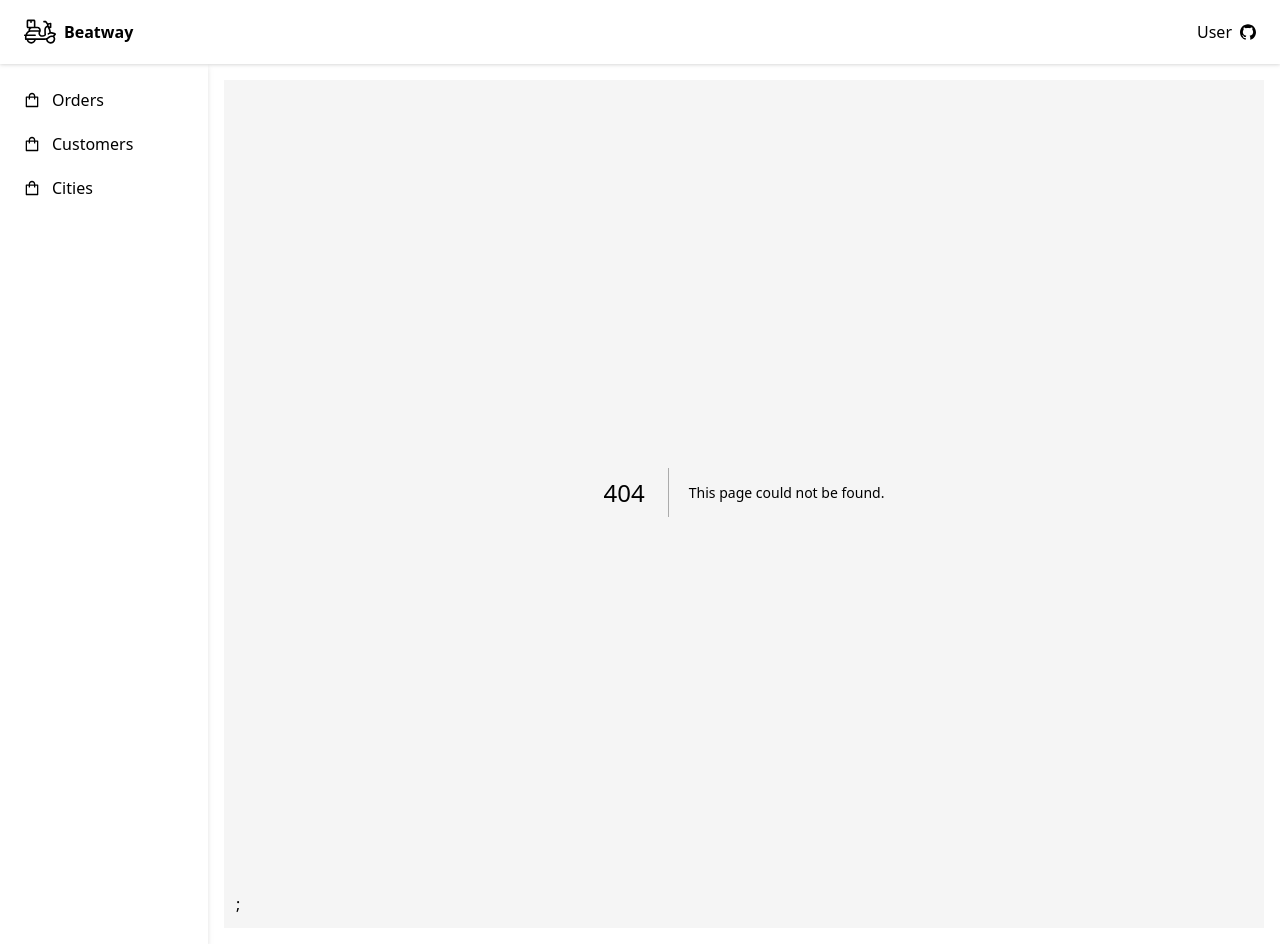
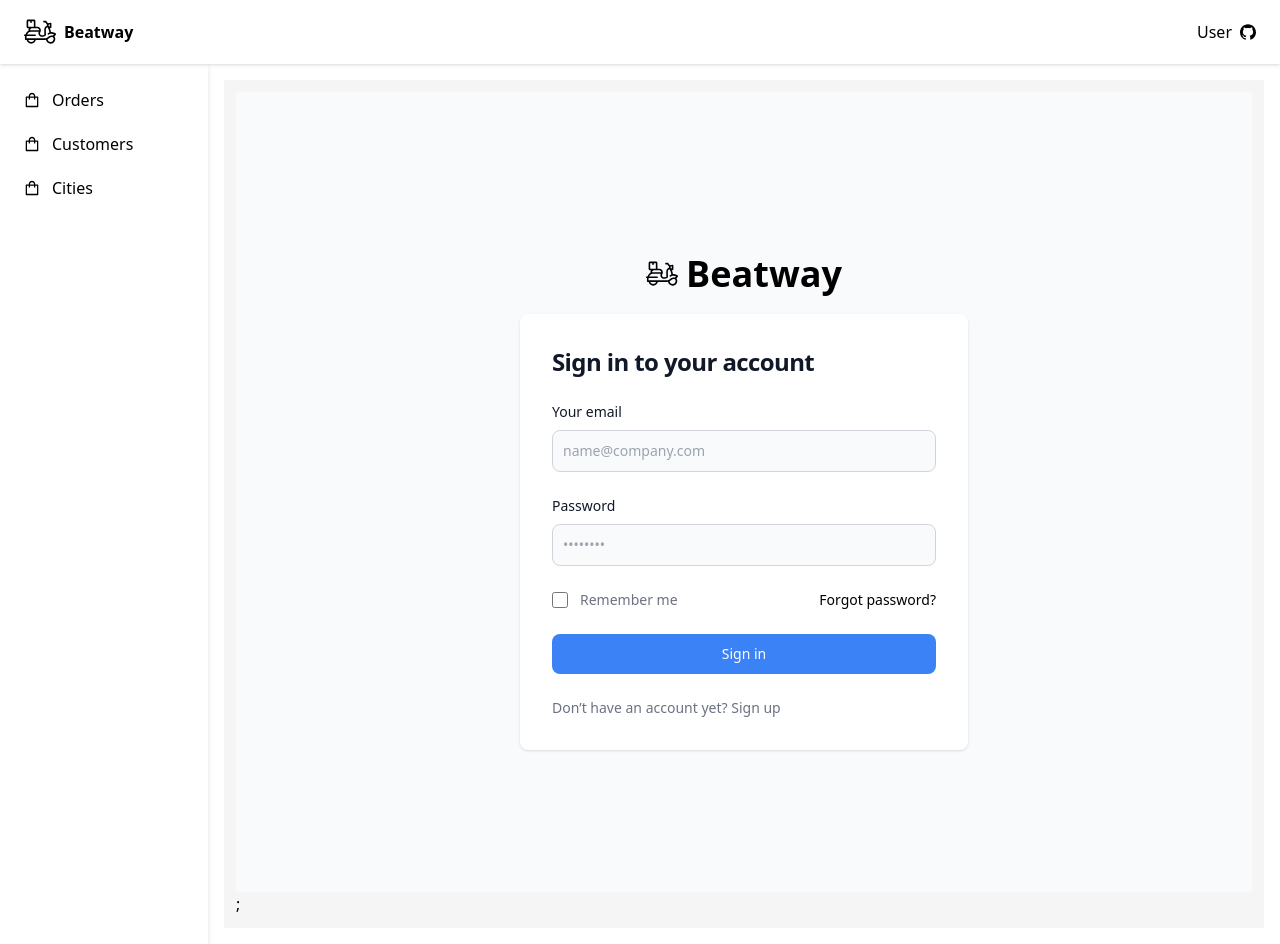
Before and after one commit to chinhvnn/beat-admin-nextjs, a Next.js app: page /login in a window 1280 px wide. Before the commit this address had no page. Built offline with nearby package versions, Linux system fonts and the light colour scheme.

Commit message:
add view port hook and login page

```diff
--- a/src/components/layout/AdminLayout.tsx
+++ b/src/components/layout/AdminLayout.tsx
@@ -2,41 +2,29 @@
 import Header from './Header';
 import Sidebar from './Sidebar';
 import ContentWrapper from './ContentWrapper';
+import useViewport from '@/hooks/useViewport';
 
 export interface IAdminLayoutProps {
   children: any;
 }
 
 export default function AdminLayout(props: IAdminLayoutProps) {
-  const [screenSize, setScreenSize] = useState() as any;
-  const [showSidebar, setShowSidebar] = useState(screenSize?.width >= 990);
-
-  useEffect(() => {
-    checkingScreenSize();
-    window.addEventListener('resize', checkingScreenSize);
-    return () => {
-      window.removeEventListener('resize', checkingScreenSize);
-    };
-  }, []);
-
-  const checkingScreenSize = () => {
-    setScreenSize({ height: window.innerHeight, width: window.innerWidth });
-  };
+  const { vw, vh } = useViewport() as any;
+  const [showSidebar, setShowSidebar] = useState(vw >= 990);
 
   const toggleMenu = () => {
     setShowSidebar(!showSidebar);
   };
-  console.log('111', showSidebar);
 
   return (
     <div className="root-wrapper min-h-screen flex">
       <div
         className="sidebar-mask fixed z-[1000] h-screen w-screen bg-gray-500 opacity-50"
-        hidden={screenSize?.width >= 990 || !showSidebar}
+        hidden={vw >= 990 || !showSidebar}
         onClick={() => toggleMenu()}
       ></div>
-      <Header screenSize={screenSize} toggleMenu={toggleMenu} />
-      <Sidebar screenSize={screenSize} showSidebar={showSidebar} />
+      <Header screenSize={{ vw, vh }} toggleMenu={toggleMenu} />
+      <Sidebar screenSize={{ vw, vh }} showSidebar={showSidebar} />
       <ContentWrapper>{props.children}</ContentWrapper>
     </div>
   );
--- a/src/components/layout/Header.tsx
+++ b/src/components/layout/Header.tsx
@@ -1,6 +1,6 @@
 import React from 'react';
 import { GithubOutlined, MenuFoldOutlined } from '@ant-design/icons';
-import BrandName from './BrandName';
+import BrandName from '../common/BrandName';
 
 export interface IHeaderProps {
   screenSize: any;
@@ -11,7 +11,7 @@
   return (
     <header className="fixed z-[999] h-16 w-screen bg-white drop-shadow flex justify-between items-center px-6 py-2">
       <div>
-        {props.screenSize?.width >= 990 ? (
+        {props.screenSize?.vw >= 990 ? (
           <BrandName />
         ) : (
           <div
--- a/src/components/layout/Sidebar.tsx
+++ b/src/components/layout/Sidebar.tsx
@@ -1,7 +1,7 @@
 import React from 'react';
 import { ShoppingOutlined } from '@ant-design/icons';
 import Link from 'next/link';
-import BrandName from './BrandName';
+import BrandName from '../common/BrandName';
 
 export interface ISidebarProps {
   screenSize: any;
@@ -10,7 +10,7 @@
 
 export default function Sidebar(props: ISidebarProps) {
   const renderSidebarClassName = (): string => {
-    if (props.screenSize?.width < 990) {
+    if (props.screenSize?.vw < 990) {
       let className = 'z-[1000] fixed h-screen mt-0 pt-0';
       if (props.showSidebar) {
         return className + ' w-52';
@@ -24,11 +24,11 @@
   return (
     <aside
       className={`sidebar drop-shadow-md bg-white transition-all duration-300 overflow-hidden ${renderSidebarClassName()}`}
-      // hidden={props.screenSize?.width < 990 && !props.showSidebar}
+      // hidden={props.screenSize?.vw < 990 && !props.showSidebar}
     >
       <div
         className="h-16 px-5 py-2 border-b flex items-center"
-        hidden={props.screenSize?.width >= 990}
+        hidden={props.screenSize?.vw >= 990}
       >
         <BrandName />
       </div>
--- /dev/null
+++ b/src/hooks/useViewport.tsx
@@ -0,0 +1,26 @@
+import React, { useState } from 'react';
+
+const useViewport = () => {
+  const [vw, setVW] = useState(0);
+  const [vh, setVH] = useState(0);
+
+  React.useEffect(() => {
+    const setSizes = () => {
+      if (window.innerWidth !== vw) {
+        setVW(window.innerWidth);
+      }
+
+      if (window.innerHeight !== vh) {
+        setVH(window.innerHeight);
+      }
+    };
+
+    setSizes();
+    window.addEventListener('resize', setSizes);
+    return () => window.removeEventListener('resize', setSizes);
+  }, [vh, vw]);
+
+  return { vw, vh };
+};
+
+export default useViewport;
--- /dev/null
+++ b/src/pages/login/index.tsx
@@ -0,0 +1,93 @@
+import BrandName from '@/components/common/BrandName';
+import React from 'react';
+
+export interface ILoginPageProps {}
+
+export default function LoginPage(props: ILoginPageProps) {
+  return (
+    <section className="bg-gray-50 dark:bg-gray-900">
+      <div className="flex flex-col items-center justify-center px-6 py-8 mx-auto md:h-screen lg:py-0">
+        <div className="brand-name flex justify-center m-5 text-4xl">
+          <BrandName />
+        </div>
+        <div className="w-full bg-white rounded-lg shadow dark:border md:mt-0 sm:max-w-md xl:p-0 dark:bg-gray-800 dark:border-gray-700">
+          <div className="p-6 space-y-4 md:space-y-6 sm:p-8">
+            <h1 className="text-xl font-bold leading-tight tracking-tight text-gray-900 md:text-2xl dark:text-white">
+              Sign in to your account
+            </h1>
+            <form className="space-y-4 md:space-y-6" action="#">
+              <div>
+                <label
+                  htmlFor="email"
+                  className="block mb-2 text-sm font-medium text-gray-900 dark:text-white"
+                >
+                  Your email
+                </label>
+                <input
+                  type="email"
+                  name="email"
+                  id="email"
+                  className="bg-gray-50 border border-gray-300 text-gray-900 sm:text-sm rounded-lg focus:ring-primary-600 focus:border-primary-600 block w-full p-2.5 dark:bg-gray-700 dark:border-gray-600 dark:placeholder-gray-400 dark:text-white dark:focus:ring-blue-500 dark:focus:border-blue-500"
+                  placeholder="name@company.com"
+                />
+              </div>
+              <div>
+                <label
+                  htmlFor="password"
+                  className="block mb-2 text-sm font-medium text-gray-900 dark:text-white"
+                >
+                  Password
+                </label>
+                <input
+                  type="password"
+                  name="password"
+                  id="password"
+                  placeholder="••••••••"
+                  className="bg-gray-50 border border-gray-300 text-gray-900 sm:text-sm rounded-lg focus:ring-primary-600 focus:border-primary-600 block w-full p-2.5 dark:bg-gray-700 dark:border-gray-600 dark:placeholder-gray-400 dark:text-white dark:focus:ring-blue-500 dark:focus:border-blue-500"
+                />
+              </div>
+              <div className="flex items-center justify-between">
+                <div className="flex items-start">
+                  <div className="flex items-center h-5">
+                    <input
+                      id="remember"
+                      aria-describedby="remember"
+                      type="checkbox"
+                      className="w-4 h-4 border border-gray-300 rounded bg-gray-50 focus:ring-3 focus:ring-primary-300 dark:bg-gray-700 dark:border-gray-600 dark:focus:ring-primary-600 dark:ring-offset-gray-800"
+                    />
+                  </div>
+                  <div className="ml-3 text-sm">
+                    <label htmlFor="remember" className="text-gray-500 dark:text-gray-300">
+                      Remember me
+                    </label>
+                  </div>
+                </div>
+                <a
+                  href="#"
+                  className="text-sm font-medium text-primary-600 hover:underline dark:text-primary-500"
+                >
+                  Forgot password?
+                </a>
+              </div>
+              <button
+                type="submit"
+                className="w-full text-white bg-blue-500 hover:bg-blue-700 focus:ring-4 focus:outline-none focus:ring-primary-300 font-medium rounded-lg text-sm px-5 py-2.5 text-center dark:bg-primary-600 dark:hover:bg-primary-700 dark:focus:ring-primary-800"
+              >
+                Sign in
+              </button>
+              <p className="text-sm font-light text-gray-500 dark:text-gray-400">
+                Don’t have an account yet?{' '}
+                <a
+                  href="#"
+                  className="font-medium text-primary-600 hover:underline dark:text-primary-500"
+                >
+                  Sign up
+                </a>
+              </p>
+            </form>
+          </div>
+        </div>
+      </div>
+    </section>
+  );
+}
```
Also changed, not shown: src/components/common/BrandName.tsx (renamed from src/components/layout/BrandName.tsx).
